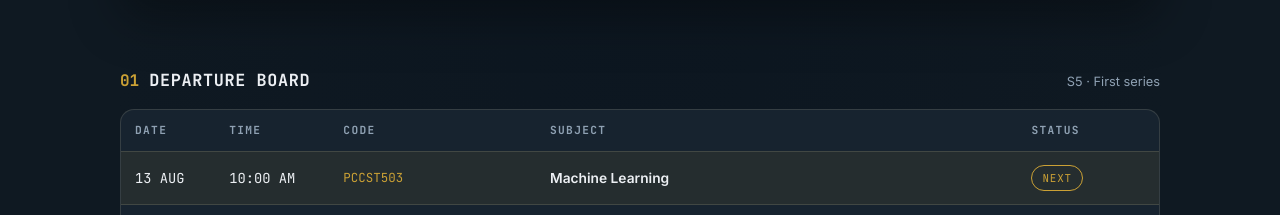
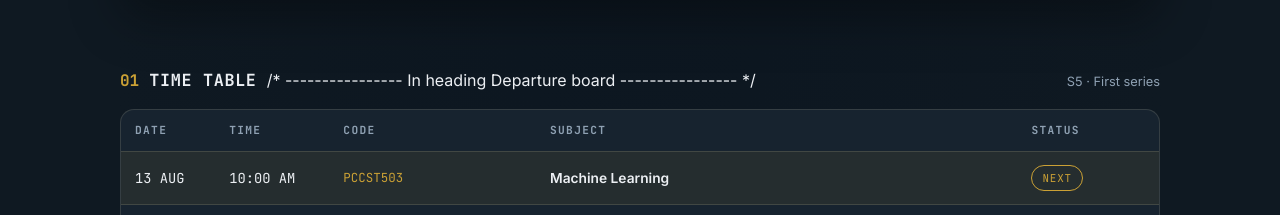
Before and after one commit to instantcodes/Concentrated-Exam-website, a website: page public/index.html in a window 1280 px wide. Shown: the part 555-770 px from the top of the page. Drawn offline with Linux system fonts and the light colour scheme; no server answers.

Commit message:
Update index.html

```diff
--- a/public/index.html
+++ b/public/index.html
@@ -641,7 +641,8 @@
     <div class="wrap">
       <div class="section-heading">
         <span class="num">01</span>
-        <h2>Departure board</h2>
+        <h2>Time Table</h2>
+        /* ---------------- In heading Departure board ---------------- */
         <span class="hint">S5 · First series</span>
       </div>
       <div class="table-scroll">
```
